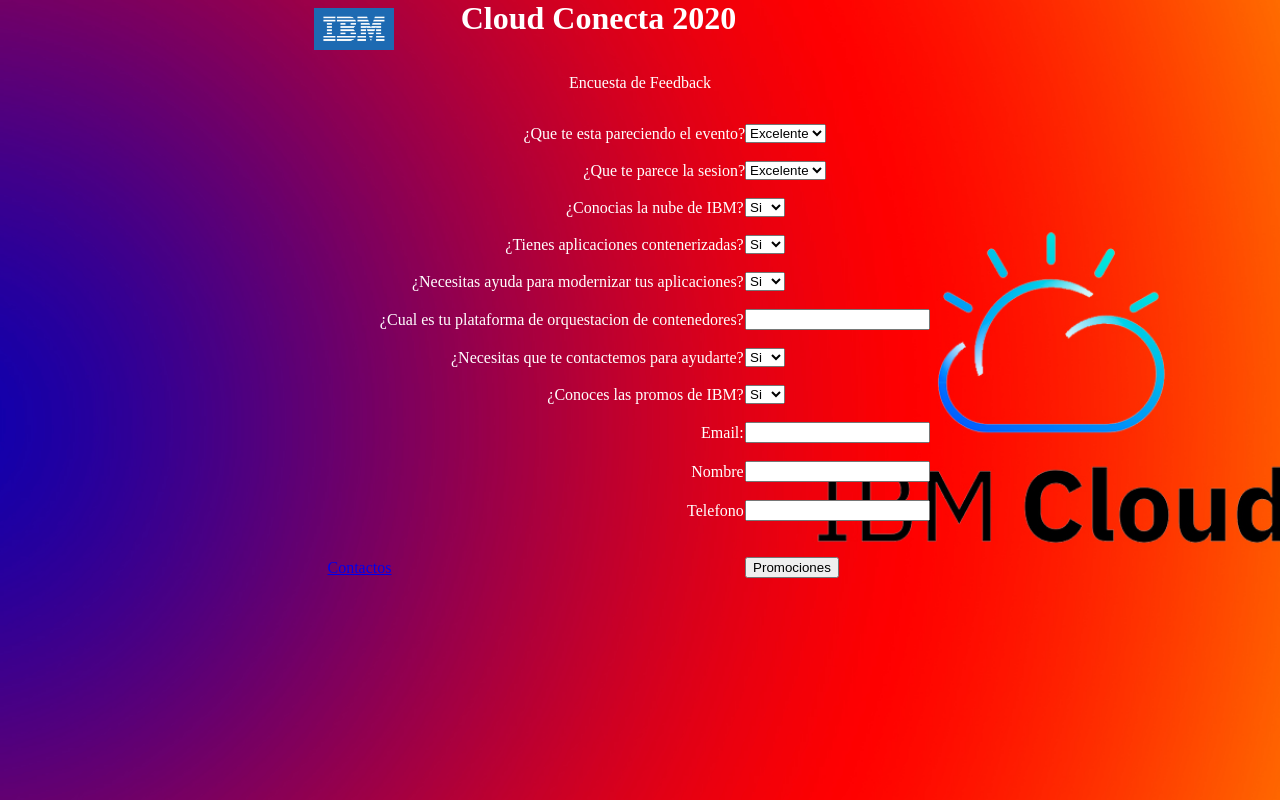
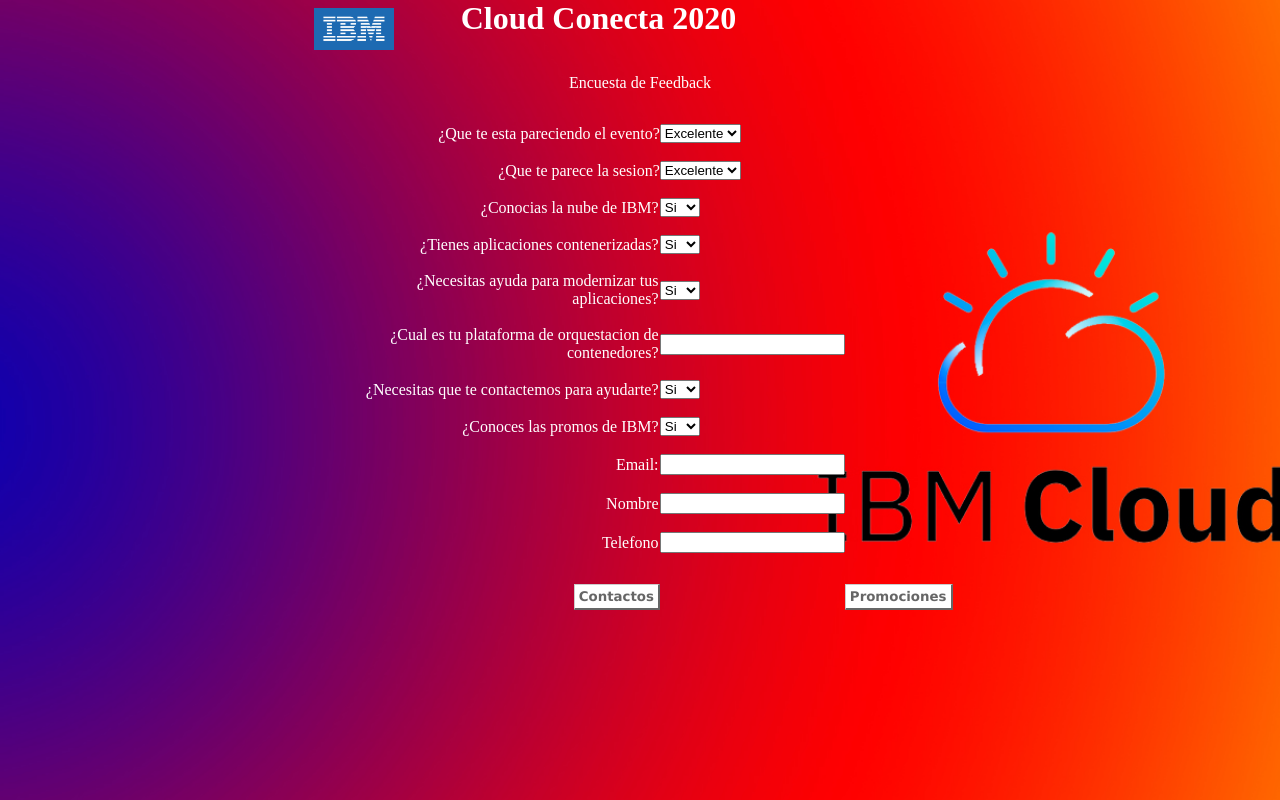
Before and after one commit to YoelGarcia/hello-containers-Demo4, a website: page public/index.html in a window 1280 px wide. Drawn offline with Linux system fonts and the light colour scheme.

Commit message:
tercer commit

```diff
--- a/public/index.html
+++ b/public/index.html
@@ -27,6 +27,27 @@
         max-width: 100%;
         width: 80%;
       }*/
+      a {
+        font-family: verdana, arial, sans-serif;
+        font-size: 10pt;
+        font-weight: bold;
+        padding: 4px;
+        background-color: #ffffff;
+        color: #666666;
+        text-decoration: none;
+      }
+      a:link, a:visited {
+        border-top: 1px solid #cccccc;
+        border-bottom: 2px solid #666666;
+        border-left: 1px solid #cccccc;
+        border-right: 2px solid #666666;
+      }
+      a:hover {
+          border-bottom: 1px solid #cccccc;
+        border-top: 2px solid #666666;
+        border-right: 1px solid #cccccc;
+        border-left: 2px solid #666666;
+      }
       </style>
       <title>IBM Conecta 2020</title>
       <link rel="icon" type="image/png" href="img/ibm-icon.png" />
@@ -278,11 +299,14 @@
 			<tr><td> <br></tr>
         <tr style="mso-yfti-irow:3;mso-yfti-lastrow:yes">
           <td> <!--<p align="right"> <input value="Contactos" id="descargar" type="button" href="img/ibm.png" download="contactos.png"> </p>-->
-            <a href="img/contactos.png" download="contactos.png">Contactos</a>
+            <p align="right"><a href="img/contactos.png" download="contactos.png" class="enlanceboton">Contactos</a></p>
           </td>
+          <td></td>
           <td>
-            <p class="MsoNormal" style="text-align:justify"><input value="Promociones" id="promociones" type="button"></span></p>
+            <!--<p class="MsoNormal" style="text-align:justify"><input value="Promociones" id="promociones" type="button"></span></p>-->
+            <a href="#" download="contactos.png" class="enlanceboton">Promociones</a>
           </td>
+
         </tr>
         </table>
       </div>
```
